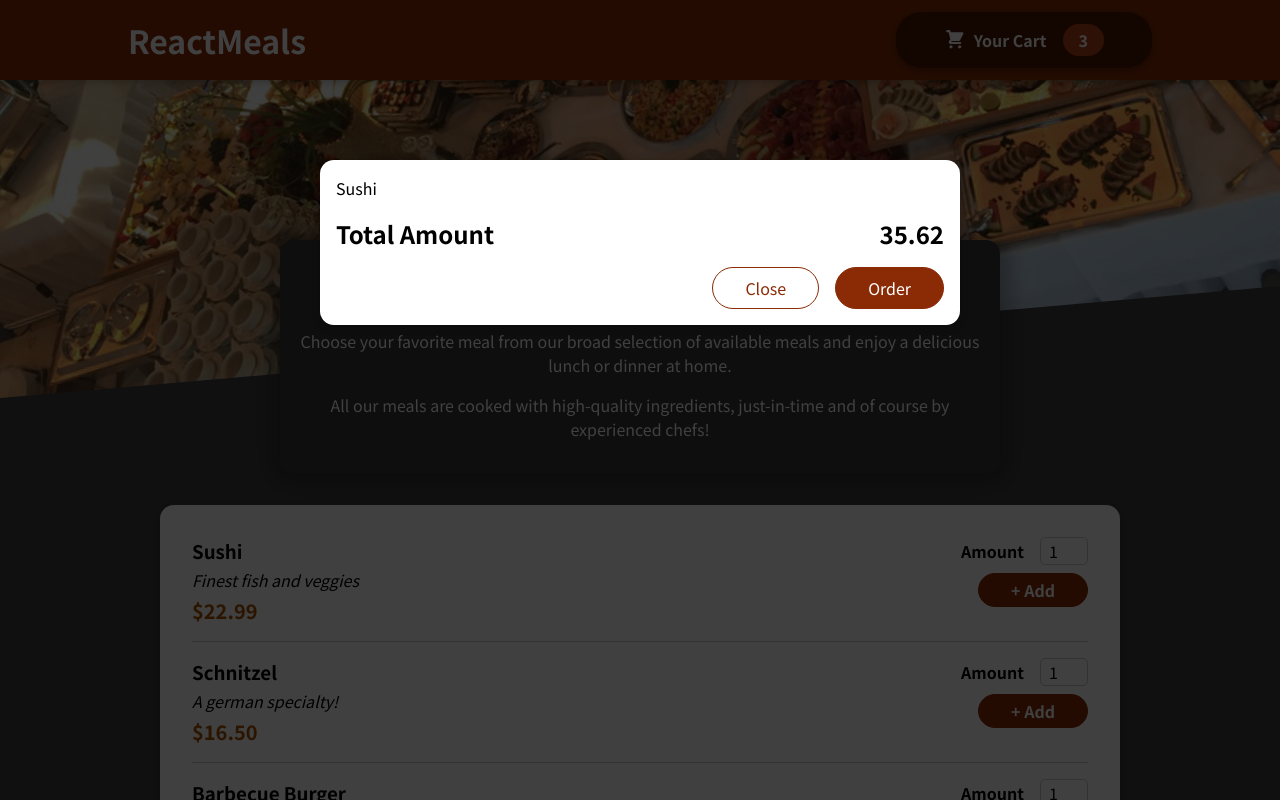
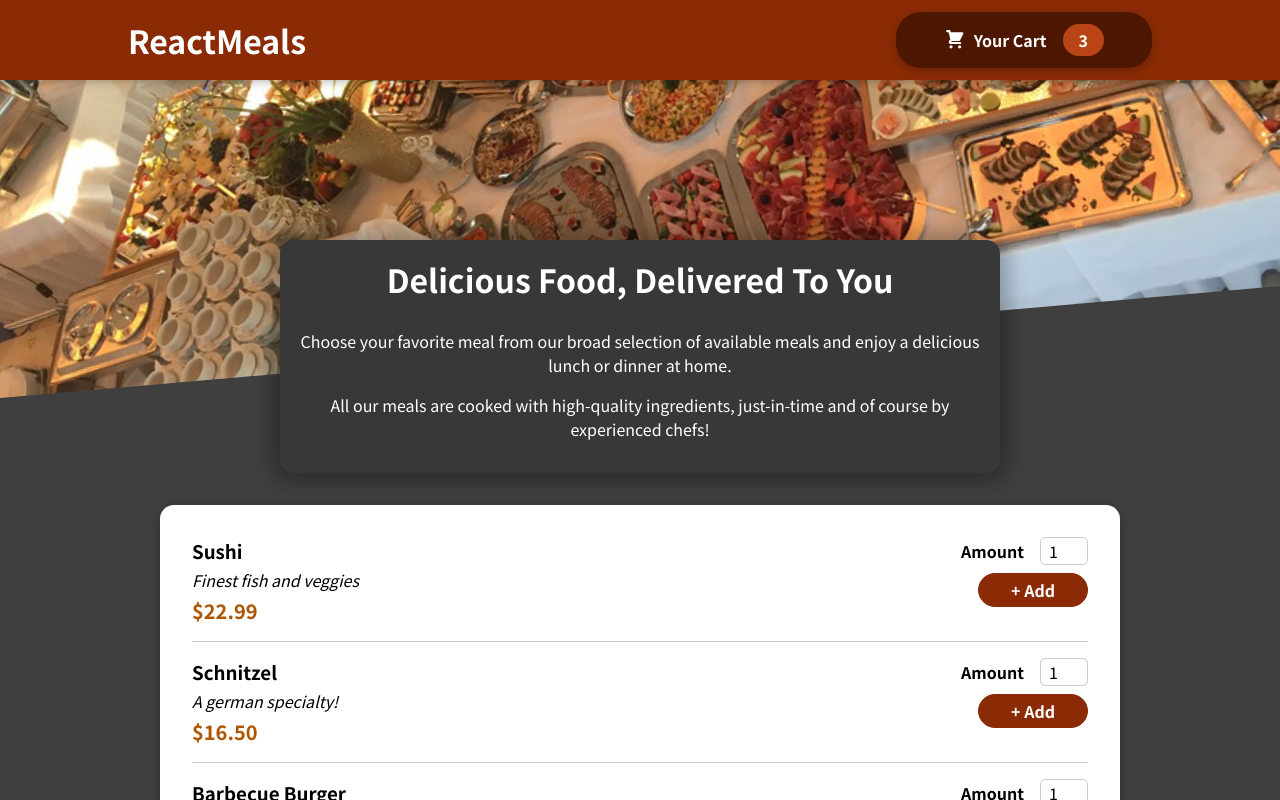
Before and after one commit to AndrewSimons3/ReactProj, a React (Create React App) app in the folder FoodOrderApp/: page / in a window 1280 px wide. Shown: the top 800 px of the page. Built offline with nearby package versions, Linux system fonts and the light colour scheme.

Commit message:
managing cart modal state

```diff
--- a/FoodOrderApp/src/App.js
+++ b/FoodOrderApp/src/App.js
@@ -1,13 +1,25 @@
-import { Fragment } from 'react';
+import { Fragment, useState } from 'react';
+
 import Header from './components/Layout/Header';
 import Meals from './components/Meals/Meals';
 import Cart from './components/Cart/Cart';
 
 function App() {
+
+  const [cartIsShown, setCartIsShown] = useState(false);
+
+  const showCartHandler = () => {
+    setCartIsShown(true);
+  }
+
+  const hideCartHandler = () => {
+    setCartIsShown(false);
+  }
+
   return (
     <Fragment>
-      <Cart />
-      <Header />
+      {cartIsShown && <Cart onClose={hideCartHandler}/>}
+      <Header onShowCart={showCartHandler}/>
       <main>
         <Meals />
       </main>
--- a/FoodOrderApp/src/components/Cart/Cart.js
+++ b/FoodOrderApp/src/components/Cart/Cart.js
@@ -11,14 +11,14 @@ const Cart = (props) => {
 	);
 
 	return (
-		<Modal>
+		<Modal onClose={props.onClose}>
 			{cartItems}
 			<div className={styles.total}>
 				<span>Total Amount</span>
 				<span>35.62</span>
 			</div>
 			<div className={styles.actions}>
-				<button className={styles['button--alt']}>Close</button>
+				<button className={styles['button--alt']} onClick={props.onClose}>Close</button>
 				<button className={styles.button}>Order</button>
 			</div>
 		</Modal>
--- a/FoodOrderApp/src/components/Layout/Header.js
+++ b/FoodOrderApp/src/components/Layout/Header.js
@@ -7,7 +7,7 @@ const Header = props => {
   return <Fragment>
     <header className={styles.header}>
       <h1>ReactMeals</h1>
-      <HeaderCartButton />
+      <HeaderCartButton onClick={props.onShowCart}/>
     </header>
     <div className={styles['main-image']}>
       <img src={mealsImage} alt="A table full of delicious food"/>
--- a/FoodOrderApp/src/components/Layout/HeaderCartButton.js
+++ b/FoodOrderApp/src/components/Layout/HeaderCartButton.js
@@ -1,9 +1,9 @@
 import styles from './HeaderCartButton.module.css';
 import CartIcon from '../Cart/CartIcon';
 
-const HeaderCartButton = () => {
+const HeaderCartButton = props => {
   return (
-		<button className={styles.button}>
+		<button className={styles.button} onClick={props.onClick}>
 			<span className={styles.icon}>
 				<CartIcon />
       </span>
--- a/FoodOrderApp/src/components/UI/Modal.js
+++ b/FoodOrderApp/src/components/UI/Modal.js
@@ -3,7 +3,7 @@ import styles from './Modal.module.css';
 import ReactDOM from 'react-dom';
 
 const Backdrop = (props) => {
-	return <div className={styles.backdrop}></div>;
+	return <div className={styles.backdrop} onClick={props.onClose}></div>;
 };
 
 const ModalOverlay = (props) => {
@@ -19,7 +19,7 @@ const portalElement = document.getElementById('overlays');
 const Modal = (props) => {
 	return (
 		<Fragment>
-			{ReactDOM.createPortal(<Backdrop />, portalElement)}
+			{ReactDOM.createPortal(<Backdrop onClose={props.onClose}/>, portalElement)}
 			{ReactDOM.createPortal(
 				<ModalOverlay>{props.children}</ModalOverlay>,
 				portalElement
```
Also changed, not shown: 1 other file (tests, documents, lock files or other folders).
